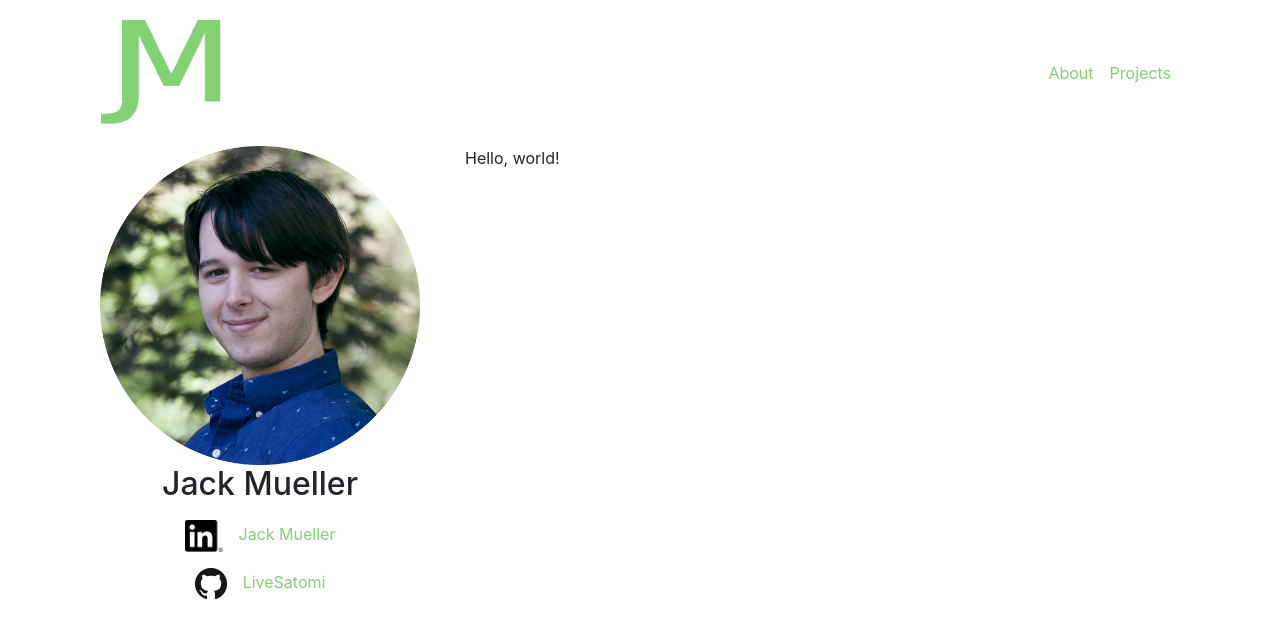
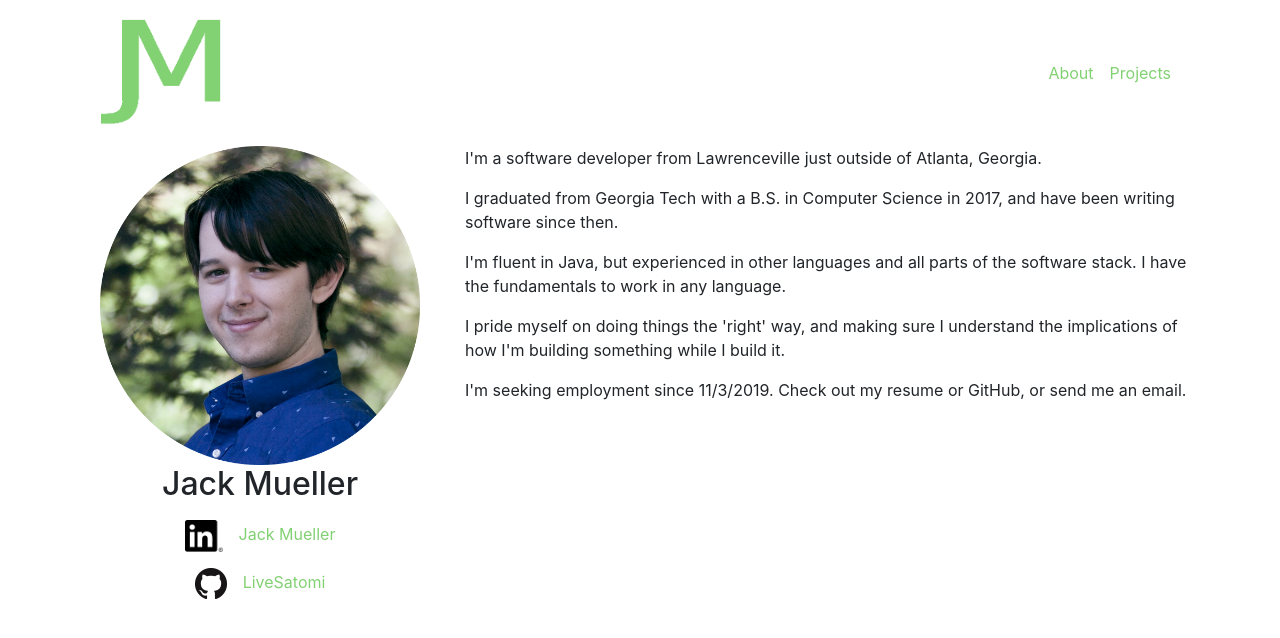
Before and after one commit to LiveSatomi/kmuellercounseling, a React (Create React App) app: page / in a window 1280 px wide. Shown: the top 638 px of the page. Built offline with nearby package versions, Linux system fonts and the light colour scheme.

Commit message:
Added about me text in personal block.

```diff
--- a/src/App.tsx
+++ b/src/App.tsx
@@ -19,7 +19,10 @@ const App: React.FC = () => {
                     <Profile name={"Jack Mueller"} picture={profile} />
                 </Col>
                 <Col xs={12} md={8}>
-                    <Personal />
+                    <Personal
+                        seekingEmploymentSince={new Date()}
+                        employer={"Kapsch TrafficCom"}
+                    />
                 </Col>
             </Row>
         </Container>
--- a/src/components/personal/Personal.tsx
+++ b/src/components/personal/Personal.tsx
@@ -2,13 +2,76 @@ import React from "react";
 import "./Personal.scss";
 import bemNames from "util/bemnames";
 
-type PersonalProps = {};
+type PersonalProps = {
+    seekingEmploymentSince?: Date;
+    employer?: string;
+};
 
 const bem = bemNames.create("Personal");
 
 class Personal extends React.Component<PersonalProps> {
+    static defaultProps = {
+        seekingEmploymentSince: null,
+        employer: null
+    };
+
     render() {
-        return <p className={bem.b()}>Hello, world!</p>;
+        return (
+            <div className={bem.b()}>
+                <p className={bem.e("line")}>
+                    I'm a software developer from Lawrenceville just outside of
+                    Atlanta, Georgia.
+                </p>
+
+                <p className={bem.e("line")}>
+                    I graduated from Georgia Tech with a B.S. in Computer
+                    Science in 2017, and have been writing software since then.
+                </p>
+
+                <p className={bem.e("line")}>
+                    I'm fluent in Java, but experienced in other languages and
+                    all parts of the software stack. I have the fundamentals to
+                    work in any language.
+                </p>
+
+                <p className={bem.e("line")}>
+                    I pride myself on doing things the 'right' way, and making
+                    sure I understand the implications of how I'm building
+                    something while I build it.
+                </p>
+
+                {this.getEmploymentLine()}
+            </div>
+        );
+    }
+
+    getEmploymentLine() {
+        if (this.props.seekingEmploymentSince == null) {
+            return (
+                <p>
+                    {this.getEmployerPhrase() == null
+                        ? ""
+                        : this.getEmployerPhrase() + " "}{" "}
+                    Check out my resume, or projects hosted here and on GitHub.
+                </p>
+            );
+        } else {
+            return (
+                <p>
+                    I'm seeking employment since{" "}
+                    {this.props.seekingEmploymentSince.toLocaleDateString()}.
+                    Check out my resume or GitHub, or send me an email.
+                </p>
+            );
+        }
+    }
+
+    getEmployerPhrase() {
+        if (this.props.employer == null) {
+            return null;
+        } else {
+            return "I'm currently employed at " + this.props.employer + ".";
+        }
     }
 }
 
```
